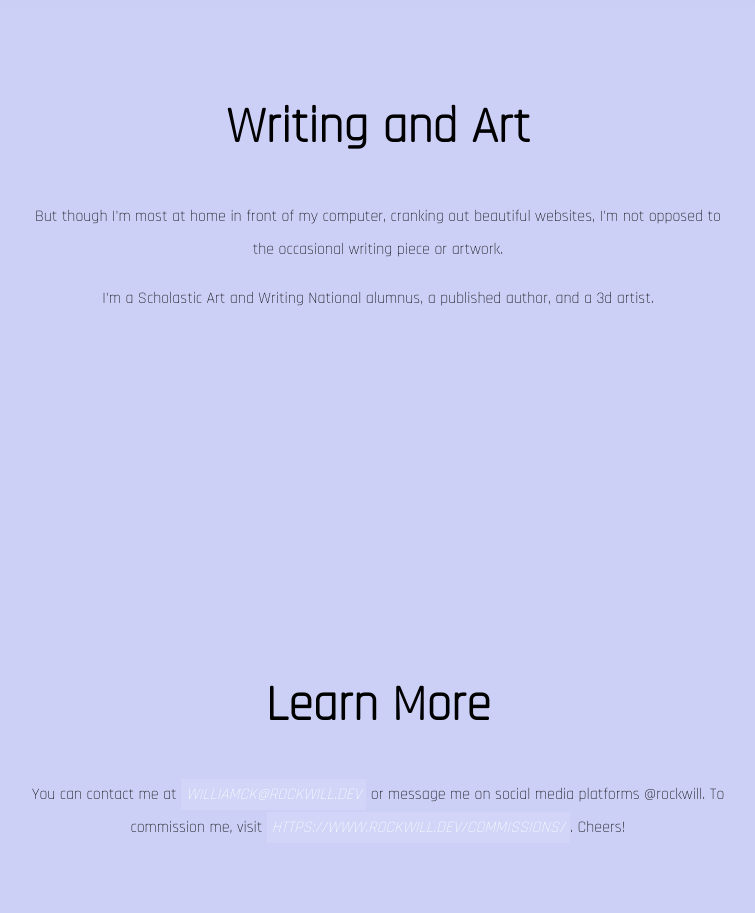
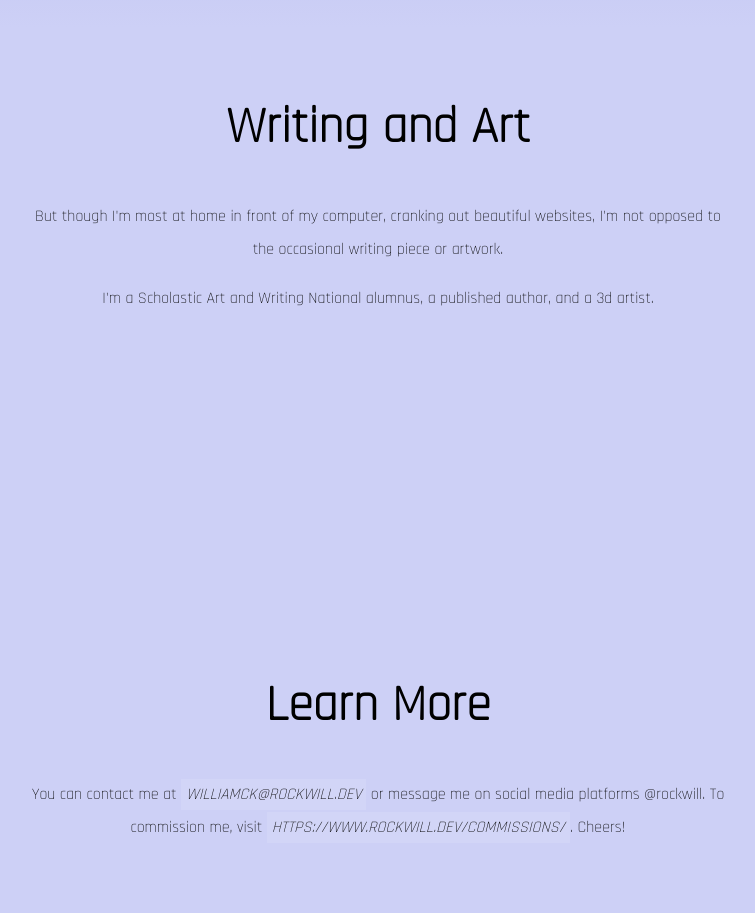
Before and after one commit to rockwillck/rockwillck.github.io, a plain HTML site: page index.html in a window 1280 px wide. Shown: the part 1500-2413 px from the top of the page, without its empty margins (262-1017 px from the left). Drawn offline with Linux system fonts and the light colour scheme.

Commit message:
fixed theming issue

```diff
--- a/style.css
+++ b/style.css
@@ -384,7 +384,7 @@ footer {
 }
 
 a {
-	color: white;
+	color: inherit;
 	text-decoration: none;
 	text-transform: uppercase;
 	font-style: italic;
```
